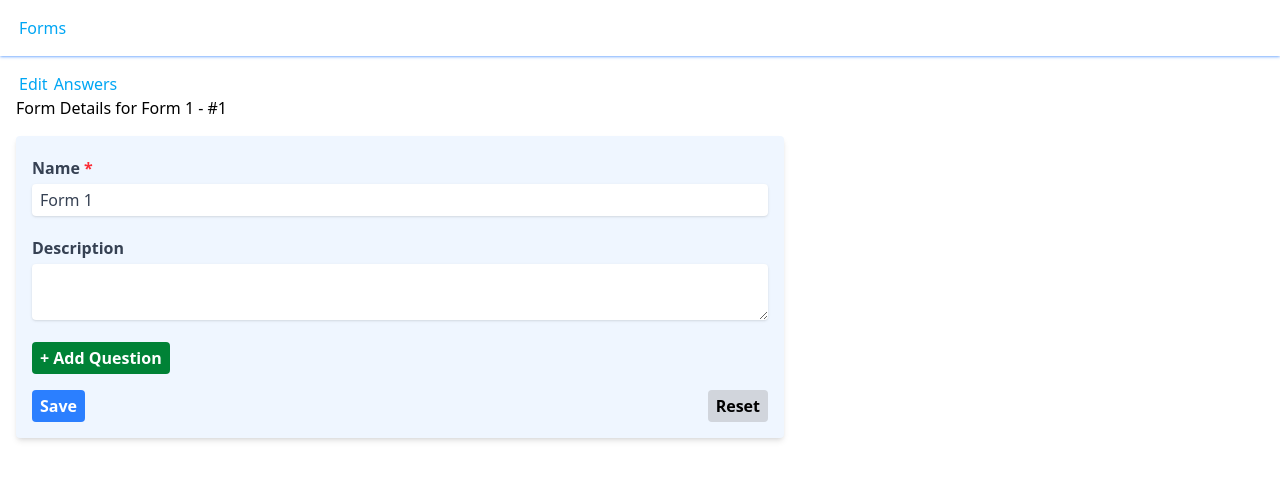
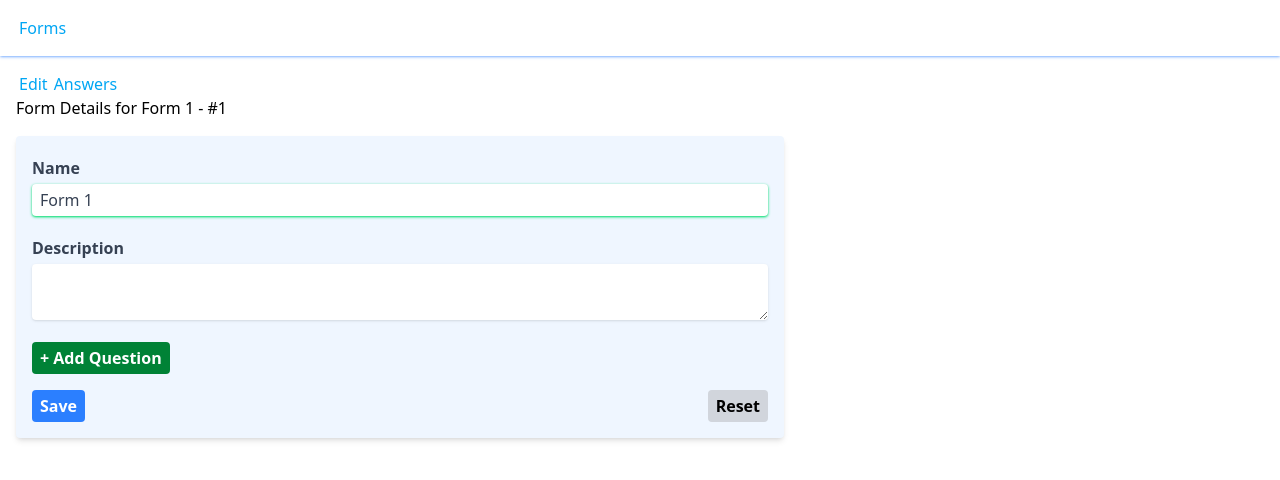
Before and after one commit to callebedrums/forms, a Vue app: page /1/edit in a window 1280 px wide. Shown: the top 480 px of the page. Built offline with nearby package versions, Linux system fonts and the light colour scheme.

Commit message:
style update

```diff
--- a/src/components/FormEditor.vue
+++ b/src/components/FormEditor.vue
@@ -32,13 +32,13 @@ function reset() {
 </script>
 <template>
   <div class="w-full max-w-3xl py-4">
-    <form class="bg-blue-50 shadow-md rounded p-4">
+    <form id="form-edit-form" class="bg-blue-50 shadow-md rounded p-4" @submit.prevent="save">
       <div class="mb-4">
         <label class="block font-bold py-1 text-gray-700" for="form-name">
-          Name <span class="text-red-500">*</span>
+          Name
         </label>
         <input
-          class="shadow-sm appearance-none rounded w-full py-1 px-2 text-gray-700 bg-white hover:bg-gray-50 focus:outline-hidden focus:shadow-blue-400"
+          class="shadow-sm appearance-none rounded w-full py-1 px-2 text-gray-700 bg-white hover:bg-gray-50 valid:shadow-green-400 invalid:shadow-red-400 focus:outline-hidden focus:shadow-blue-400 "
           type="text"
           name="form-name"
           id="form-name"
@@ -77,8 +77,7 @@ function reset() {
         </button>
         <button
           class="bg-gray-300 hover:bg-gray-400 font-bold text-black py-1 px-2 rounded active:outline-gray-500 active:outline-2 active:outline-offset-1 float-right"
-          type="button"
-          @click="reset"
+          type="submit"
         >
           Reset
         </button>
```
